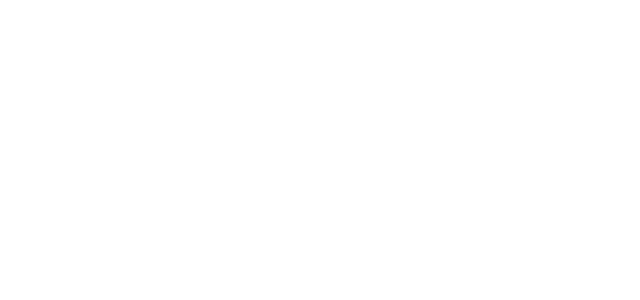
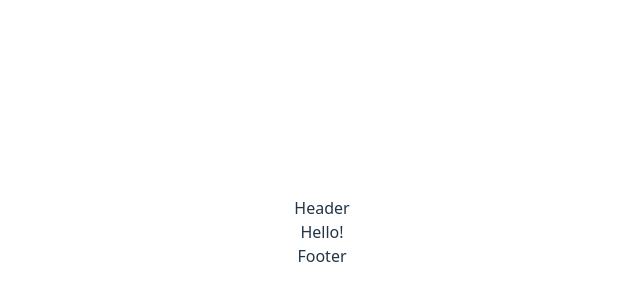
Before and after one commit to AtharvPS13/OrderFood, a React (Vite) app: page / in a window 1280 px wide. Shown: the part 168-468 px from the top of the page, without its empty margins (318-958 px from the left). Built offline with nearby package versions, Linux system fonts and the light colour scheme.

Commit message:
Added routing

```diff
--- a/package.json
+++ b/package.json
@@ -11,7 +11,8 @@
   },
   "dependencies": {
     "react": "^19.1.0",
-    "react-dom": "^19.1.0"
+    "react-dom": "^19.1.0",
+    "react-router-dom": "^7.6.3"
   },
   "devDependencies": {
     "@eslint/js": "^9.30.1",
--- a/src/App.jsx
+++ b/src/App.jsx
@@ -1,13 +1,21 @@
 import { useState } from 'react'
+import { BrowserRouter as Router, Routes, Route } from 'react-router-dom'
 import './App.css'
+import Header from './components/Header/Header'
+import Footer from './components/Footer/Footer'
+import Home from './pages/Home/Home'
 
 function App() {
 
 
   return (
-    <>
-
-    </>
+    <Router>
+      <Header />
+      <Routes>
+        <Route path="/" element={<Home />} />
+      </Routes>
+      <Footer />
+    </Router>
   )
 }
 
--- /dev/null
+++ b/src/components/Footer/Footer.jsx
@@ -0,0 +1,9 @@
+import React from 'react'
+
+function Footer() {
+  return (
+    <div>Footer</div>
+  )
+}
+
+export default Footer
--- /dev/null
+++ b/src/components/Header/Header.jsx
@@ -0,0 +1,9 @@
+import React from 'react'
+
+function Header() {
+  return (
+    <div>Header</div>
+  )
+}
+
+export default Header
--- /dev/null
+++ b/src/pages/Home/Home.jsx
@@ -0,0 +1,9 @@
+import React from 'react'
+
+function Home() {
+  return (
+    <div>Hello!</div>
+  )
+}
+
+export default Home
```
Also changed, not shown: 1 other file (tests, documents, lock files or other folders).
